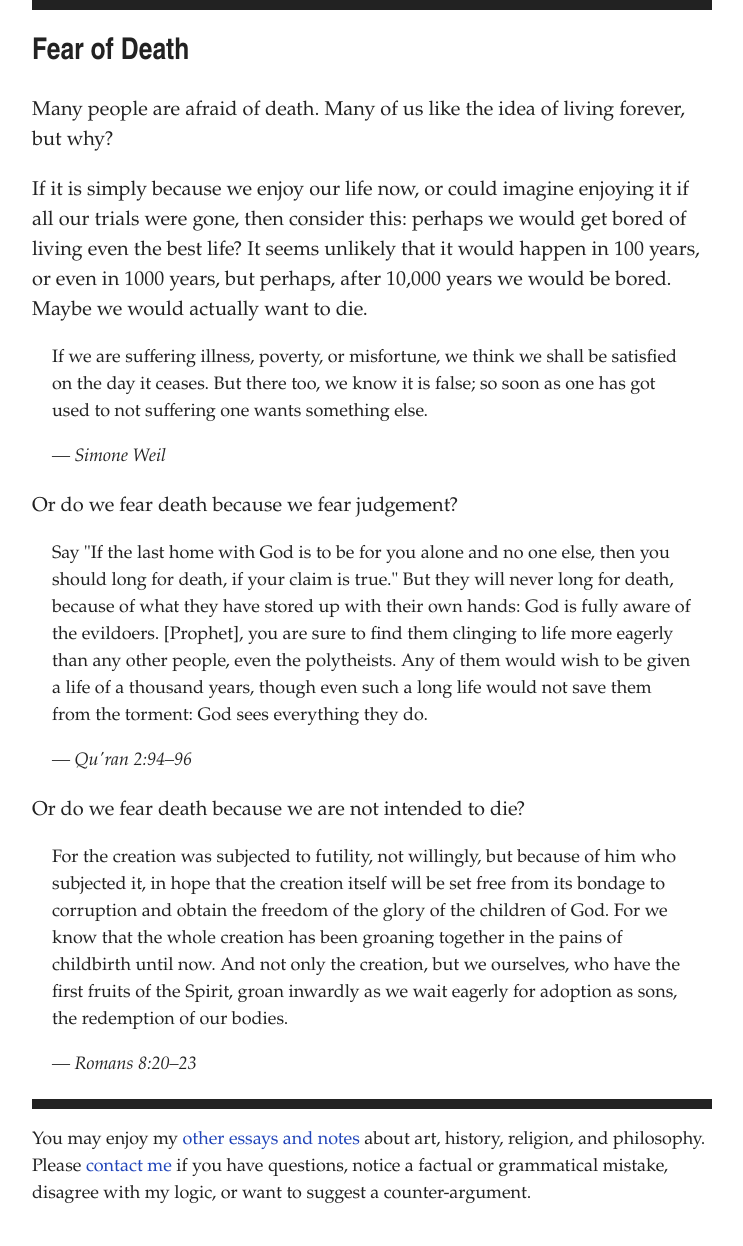
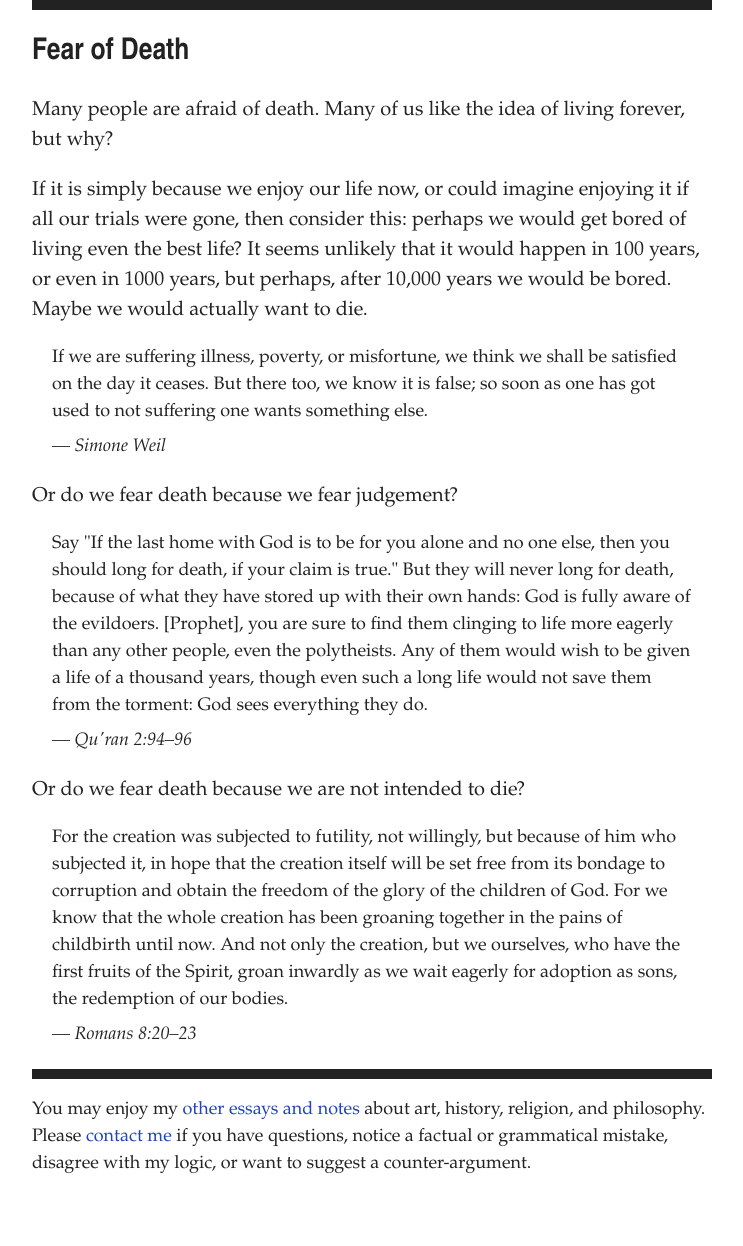
Before and after one commit to artsandmetaphysics/goodlifeodyssey, a Jekyll site: the page built from _documents/fear-of-death.md, in a window 1280 px wide. Shown: the whole page, without its empty margins (268-1011 px from the left). Built offline with Jekyll 4.4.1, drawn with Linux system fonts in a browser that asks for light colours; after the commit the page ends 1216 px from its top, so only the background shows below that.

Commit message:
Remove extra space between citations and paragraphs

```diff
--- a/_includes/stylesheet.css
+++ b/_includes/stylesheet.css
@@ -121,9 +121,13 @@ blockquote:before, blockquote:after {
   content: none;
 }
 
-blockquote cite {
+blockquote > cite {
   font-style: italic;
   display: block;
+}
+
+blockquote > p + cite {
+  margin-top: -0.5rem;
 }
 
 cite::before {
```
Also changed, not shown: _includes/stylesheet.min.css.
